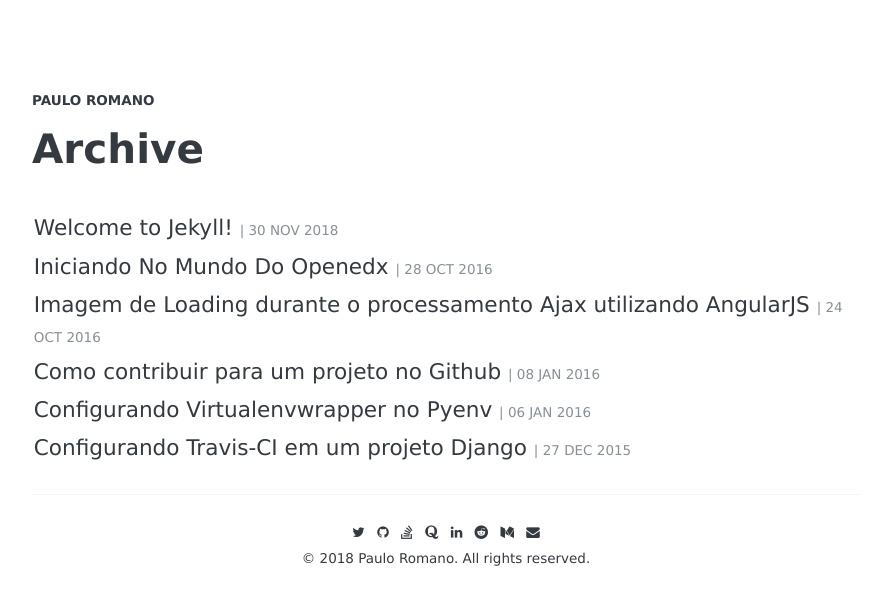
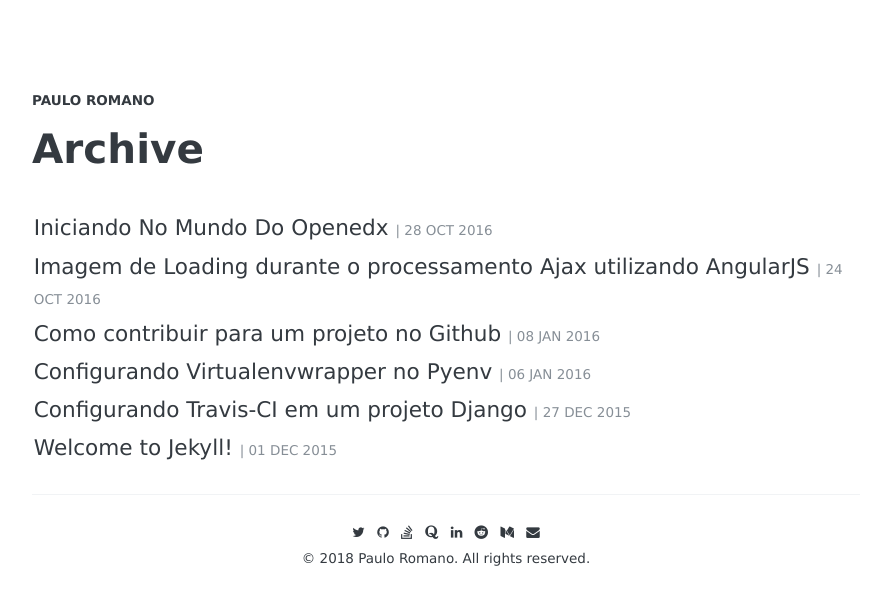
Before and after one commit to paulo-romano/paulo-romano.github.io, a Jekyll site: the page built from archive/index.html, in a window 1280 px wide. Shown: the top 605 px of the page, without its empty margins (194-1067 px from the left). Built offline with Jekyll 4.4.1, drawn with Linux system fonts in a browser that asks for light colours; some web fonts are replaced.

Commit message:
Change jekyll welcome page position

```diff
--- a/_posts/2018-11-30-welcome-to-jekyll.md
+++ b/_posts/2015-12-01-welcome-to-jekyll.md
@@ -1,7 +1,7 @@
 ---
 layout: post
 title:  "Welcome to Jekyll!"
-date:   2018-11-30 14:34:40 -0200
+date:   2015-12-01 14:34:40 -0200
 categories: jekyll update
 ---
 You’ll find this post in your `_posts` directory. Go ahead and edit it and re-build the site to see your changes. You can rebuild the site in many different ways, but the most common way is to run `jekyll serve`, which launches a web server and auto-regenerates your site when a file is updated.
```
